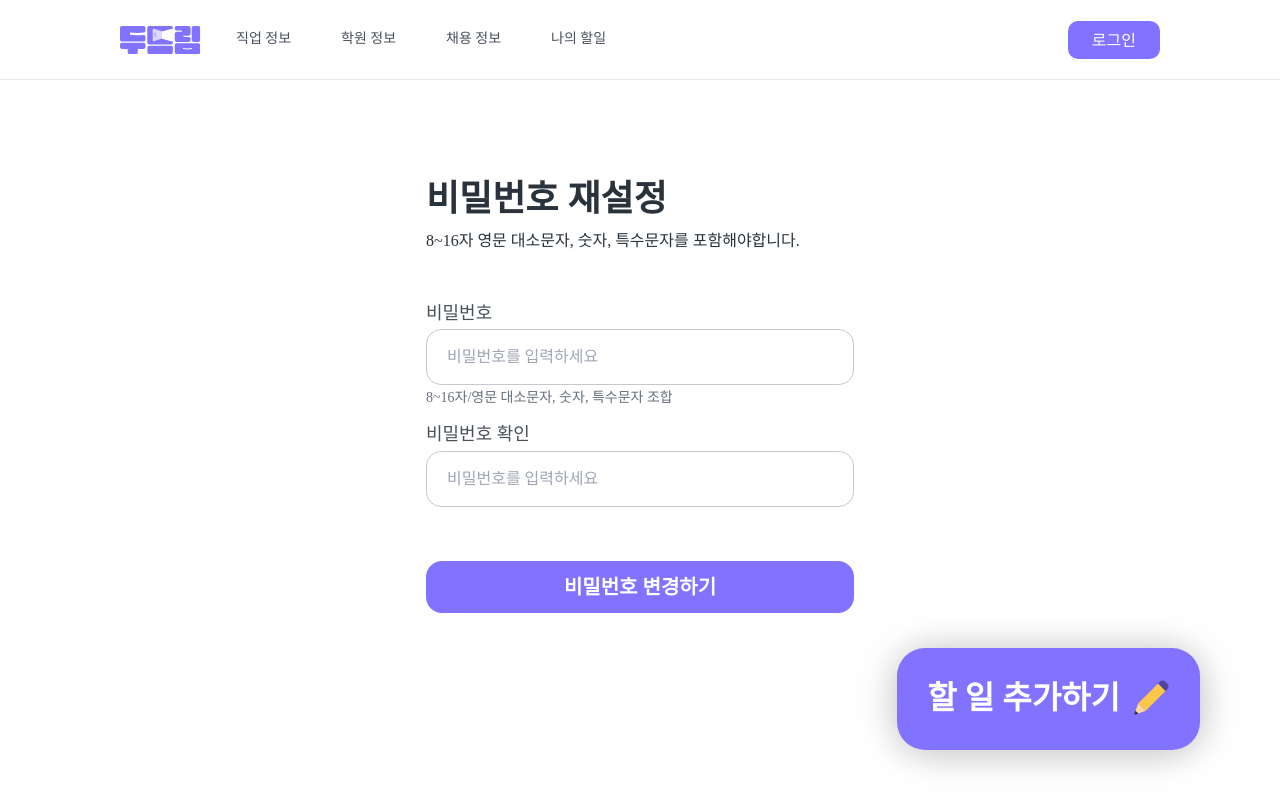
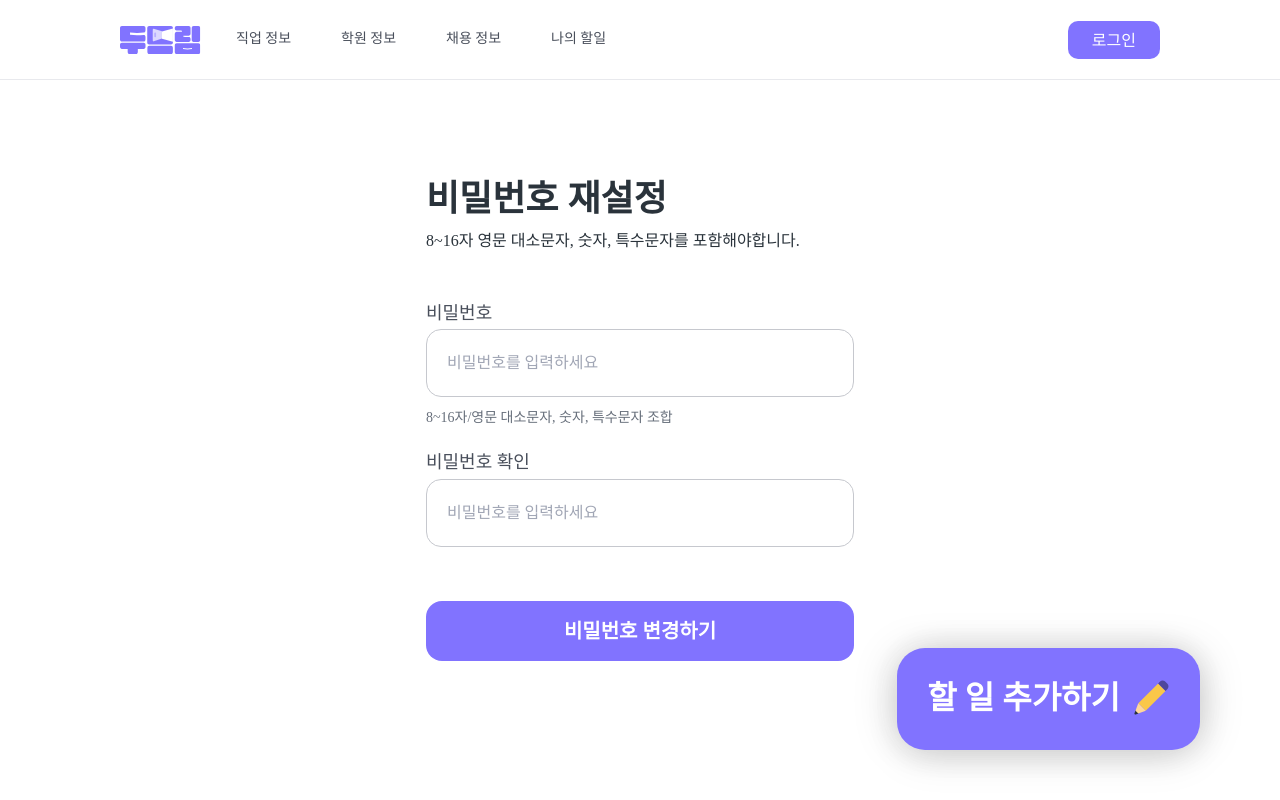
Before and after one commit to TEAM-DoDream/DoDream_FE, a React (Vite) app: page /changepwd in a window 1280 px wide. Built offline with nearby package versions, Linux system fonts and the light colour scheme; no server answers.

Commit message:
feat : [#223] 비밀번호 재설정 페이지 ui 수정

```diff
--- a/src/pages/pwdFind/ChangePwdPage.tsx
+++ b/src/pages/pwdFind/ChangePwdPage.tsx
@@ -23,25 +23,25 @@ const ChangePwdPage = () => {
           type="password"
           placeholder="비밀번호를 입력하세요"
           onChange={(e) => setPassword(e.target.value)}
-          className="mb-1 h-14 w-full font-B02-M"
+          className="mb-1 h-[68px] w-full font-B02-M"
           isPassword
         />
 
-        <div className="mb-4 text-gray-500 font-B03-M">
+        <div className="mb-4 mt-2 text-gray-500 font-B03-M">
           8~16자/영문 대소문자, 숫자, 특수문자 조합
         </div>
 
-        <div className="mb-1 text-gray-600 font-B01-M">비밀번호 확인</div>
+        <div className="mb-1 mt-2 text-gray-600 font-B01-M">비밀번호 확인</div>
         <Input
           value={confirmPwd}
           type="password"
           placeholder="비밀번호를 입력하세요"
           onChange={(e) => setConfirmPwd(e.target.value)}
-          className="mb-1 h-14 w-full font-B02-M"
+          className="mb-1 h-[68px] w-full font-B02-M"
           isPassword
         />
 
-        <div className="mt-[50px] h-[52px] w-full font-T05-SB">
+        <div className="mt-[50px] h-[60px] w-full font-T05-SB">
           <Button
             text="비밀번호 변경하기"
             className="bg-primary-500 h-full w-full p-[11px] text-white"
```
